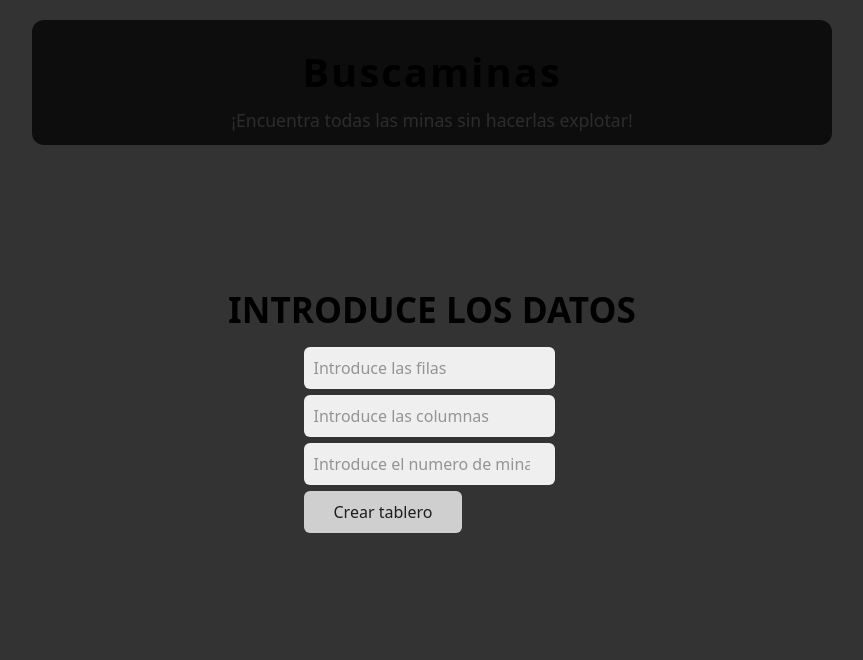
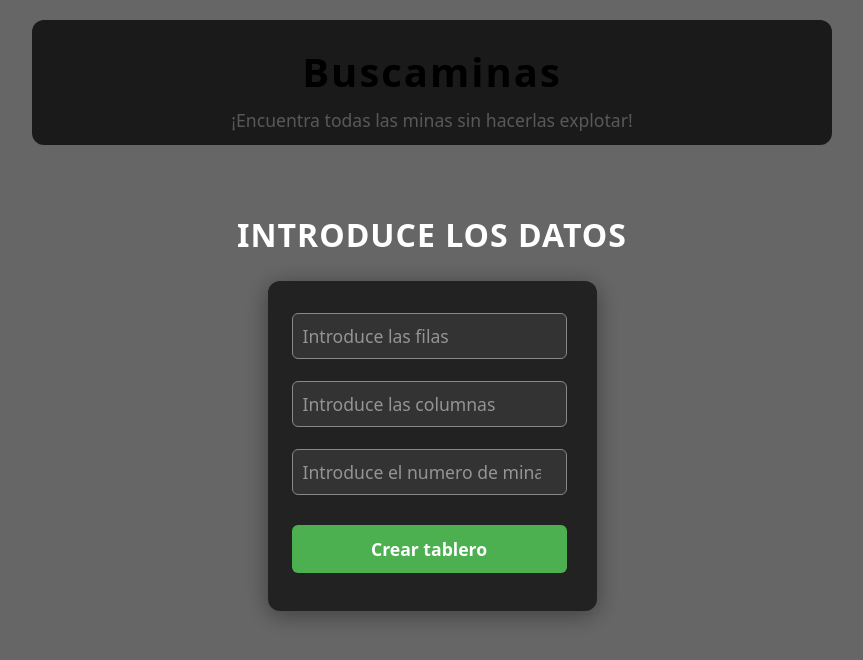
Before and after one commit to Eudald2000/Buscaminas, a React (Vite) app: page / in a window 1280 px wide. Shown: the top 660 px of the page, without its empty margins (208-1071 px from the left). Built offline with nearby package versions, Linux system fonts and the light colour scheme.

Commit message:
solo falta cronometro

```diff
--- a/src/App.css
+++ b/src/App.css
@@ -1,15 +1,70 @@
-.modal{
+.modal {
   position: fixed;
   top: 0;
   left: 0;
   right: 0;
   bottom: 0;
-  background: rgba(0, 0, 0, 0.8);
+  background: rgba(0, 0, 0, 0.6);
   display: flex;
   align-items: center;
   justify-content: center;
   flex-direction: column;
   z-index: 1000;
+}
+
+.modal > h1 {
+  color: #fff;
+  margin-bottom: 24px;
+  font-size: 2rem;
+  letter-spacing: 1px;
+}
+
+.modal form {
+  display: flex;
+  flex-direction: column;
+  gap: 16px;
+  background: #222;
+  padding: 32px 24px;
+  border-radius: 12px;
+  box-shadow: 0 4px 24px rgba(0,0,0,0.4);
+}
+
+.modal input[type="number"] {
+  padding: 10px;
+  border-radius: 6px;
+  border: 1px solid #888;
+  font-size: 1.1rem;
+  background: #333;
+  color: #fff;
+  outline: none;
+  transition: border 0.2s;
+}
+
+.modal input[type="number"]:focus {
+  border: 1.5px solid #4caf50;
+}
+
+.modal button {
+  margin-top: 8px;
+  padding: 12px 0;
+  border: none;
+  border-radius: 6px;
+  background: #4caf50;
+  color: #fff;
+  font-size: 1.1rem;
+  font-weight: bold;
+  cursor: pointer;
+  transition: background 0.2s;
+}
+
+.modal button:hover {
+  background: #388e3c;
+}
+
+.modal h2 {
+  color: #fff;
+  margin-bottom: 16px;
+  text-align: center;
 }
 
 .header {
@@ -49,13 +104,13 @@
 }
 
 .casilla {
-  height: 50px;
-  width: 50px;
+  height: 40px;
+  width: 40px;
   border: 1px solid #fff;
   display: flex;
   justify-content: center;
   align-items: center;
-  font-size: 2rem;
+  font-size: 1.7rem;
   transition: background 0.2s, box-shadow 1.2s;
   box-sizing: border-box;
   user-select: none;
--- a/src/App.jsx
+++ b/src/App.jsx
@@ -70,6 +70,7 @@ function inicializarTablero (filas, columnas, minas) {
 function App () {
   const [tablero, setTablero] = useState(null)
   const [modal, setModal] = useState('inicio')
+  const [error, setError] = useState('')
   const [form, setForm] = useState({
     filas: 0,
     columnas: 0,
@@ -78,13 +79,56 @@ function App () {
 
   function revelarCasilla (fila, col) {
     const nuevoTablero = tablero.map((f) => f.map((c) => ({ ...c })))
-    nuevoTablero[fila][col].revelada = true
+    if (nuevoTablero[fila][col].adjacentes === 0 && !nuevoTablero[fila][col].esMina) {
+      revelarEnCascada(nuevoTablero, fila, col)
+    } else {
+      nuevoTablero[fila][col].revelada = true
+    }
     setTablero(nuevoTablero)
     if (nuevoTablero[fila][col].esMina === true) {
+      nuevoTablero.forEach(filaArr => {
+        filaArr.forEach(casilla => {
+          if (casilla.esMina) {
+            casilla.revelada = true
+          }
+        })
+      })
+      setTablero(nuevoTablero)
       setModal('derrota')
+      return
     }
     if (comprobarVictoria(nuevoTablero)) {
       setModal('victoria')
+    }
+  }
+
+  function revelarEnCascada (tablero, fila, col) {
+    const filas = tablero.length
+    const columnas = tablero[0].length
+    const stack = [[fila, col]] // inicialmente solo la casilla pulsada
+
+    while (stack.length) {
+      const [i, j] = stack.pop()
+
+      // 1. Fuera del tablero
+      if (i < 0 || i >= filas || j < 0 || j >= columnas) continue
+
+      // 2. Mina
+      if (tablero[i][j].revelada || tablero[i][j].esMina) continue
+
+      tablero[i][j].revelada = true
+
+      // 4. Si es vacía, añadimos sus 8 vecinas a la pila
+      if (tablero[i][j].adjacentes === 0) {
+        for (let dx = -1; dx <= 1; dx++) {
+          for (let dy = -1; dy <= 1; dy++) {
+            if (dx !== 0 || dy !== 0) {
+              stack.push([i + dx, j + dy])
+            }
+          }
+        }
+      }
+    // Si tiene número, la revelamos pero no expandimos más
     }
   }
 
@@ -101,7 +145,20 @@ function App () {
 
   function handleSubmit (e) {
     e.preventDefault()
+    if (form.filas * form.columnas <= form.minas) {
+      setError('¡Debe haber más casillas que minas!')
+      return
+    }
+    if (form.filas > 50) {
+      setError('El numero de filas ha de ser inferior a 50')
+      return
+    }
+    if (form.columnas > 50) {
+      setError('El numero de filas ha de ser inferior a 50')
+      return
+    }
     setTablero(inicializarTablero(form.filas, form.columnas, form.minas))
+    setError(null)
     setModal(null)
   }
 
@@ -122,6 +179,7 @@ function App () {
       </header>
       {modal === 'inicio' && (
         <Modal titulo={'INTRODUCE LOS DATOS'}>
+          {error && <p style={{ color: 'red', margin: 0 }}>{error}</p>}
           <form>
             <input
               onChange={(e) =>
```
